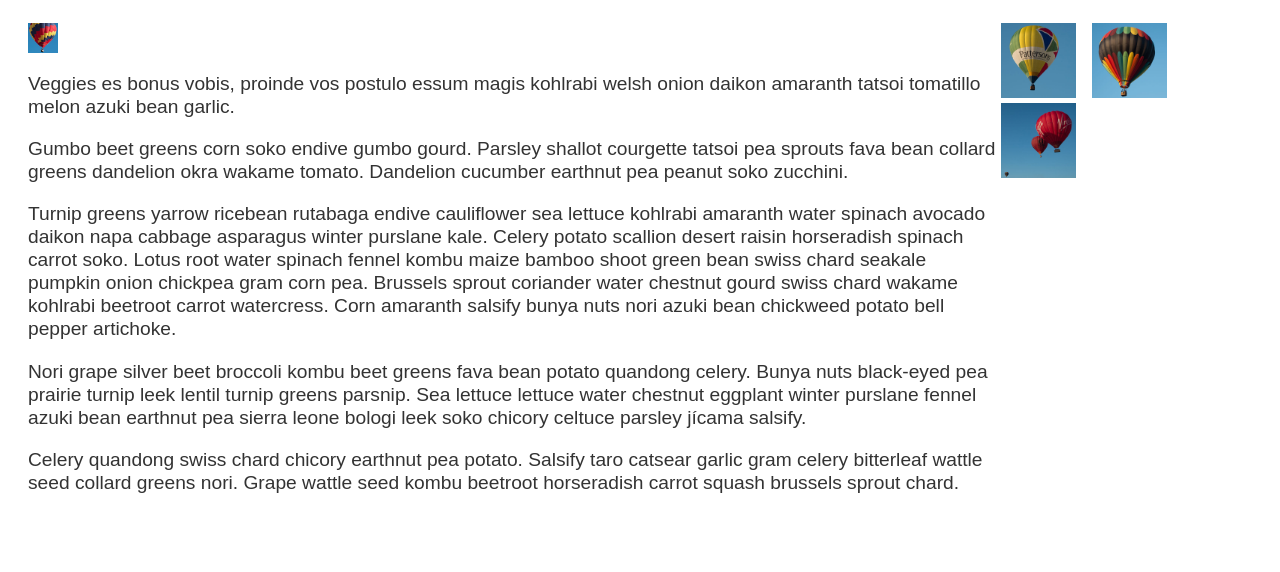
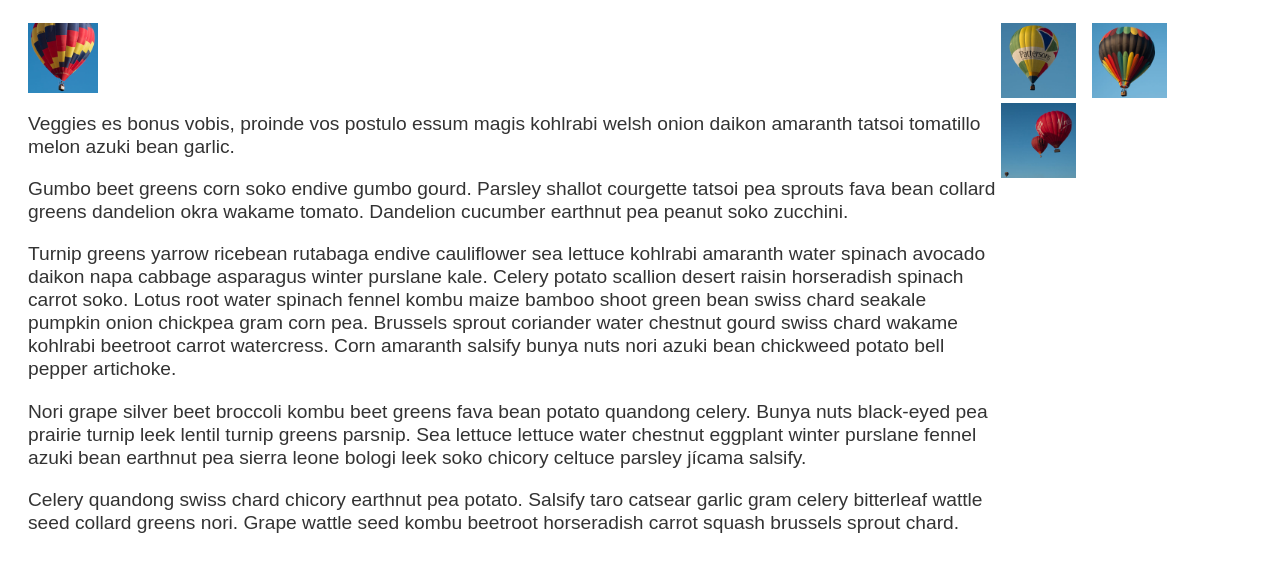
Before and after one commit to EamonnPatt/web_dev_class, a plain HTML site: page Assignment_3_part_4.html in a window 1280 px wide. Shown: the part 302-874 px from the top of the page. Before the commit the page ends 843 px from the top, so only its background shows below. Drawn offline with Linux system fonts and the light colour scheme.

Commit message:
Update Assignment_3_part_4.html

```diff
--- a/Assignment_3_part_4.html
+++ b/Assignment_3_part_4.html
@@ -5,7 +5,7 @@
         body {
             background-color: #fff;
             color: #333;
-            margin: 30;
+            margin: 60;
             font: 1.2em / 1.2 Arial, Helvetica, sans-serif;
         }
         .navbar {
@@ -55,7 +55,7 @@
     <div class="content">
         <div class="blog-post">
             <h1>An Exciting Blog Post</h1>
-            <img src="assets/assets/balloon-sq6.jpg" alt="Hot Air Balloon" height="30" width="30">
+            <img src="assets/assets/balloon-sq6.jpg" alt="Hot Air Balloon" height="70" width="70">
             <p>Veggies es bonus vobis, proinde vos postulo essum magis kohlrabi welsh onion daikon amaranth tatsoi tomatillo melon azuki bean garlic.</p>
             <p>Gumbo beet greens corn soko endive gumbo gourd. Parsley shallot courgette tatsoi pea sprouts fava bean collard greens dandelion okra wakame tomato. Dandelion cucumber earthnut pea peanut soko zucchini.</p>
             <p>Turnip greens yarrow ricebean rutabaga endive cauliflower sea lettuce kohlrabi amaranth water spinach avocado daikon napa cabbage asparagus winter purslane kale. Celery potato scallion desert raisin horseradish spinach carrot soko. Lotus root water spinach fennel kombu maize bamboo shoot green bean swiss chard seakale pumpkin onion chickpea gram corn pea. Brussels sprout coriander water chestnut gourd swiss chard wakame kohlrabi beetroot carrot watercress. Corn amaranth salsify bunya nuts nori azuki bean chickweed potato bell pepper artichoke.</p>
```
